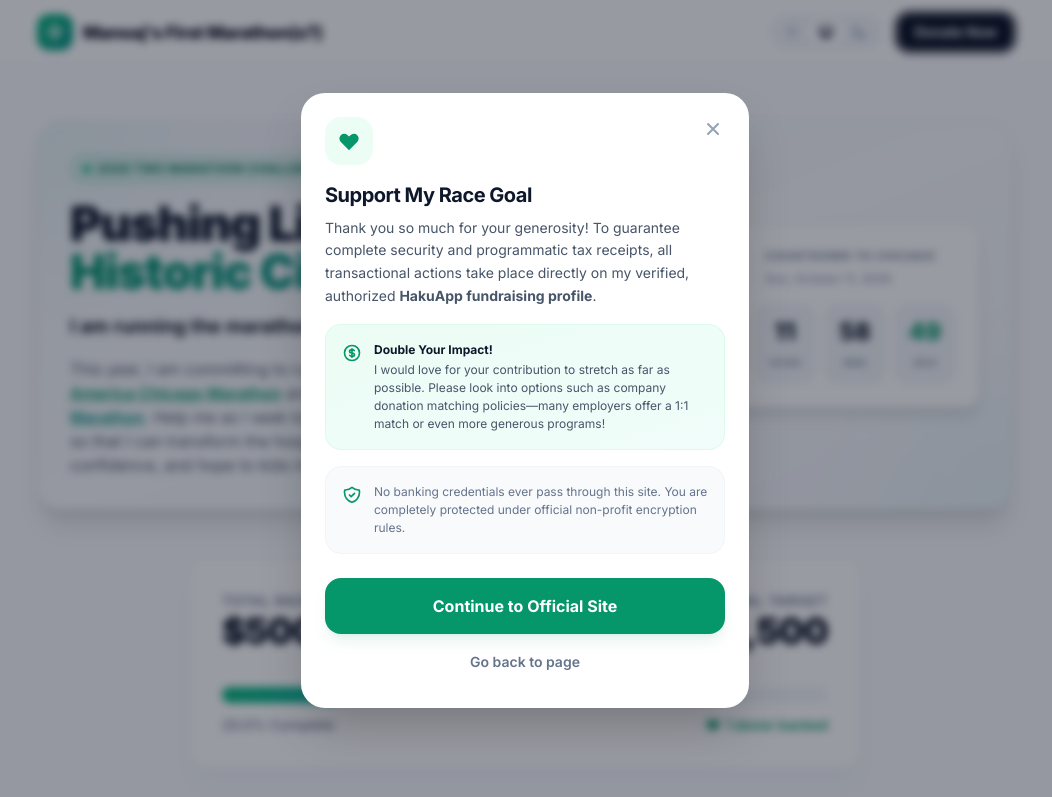
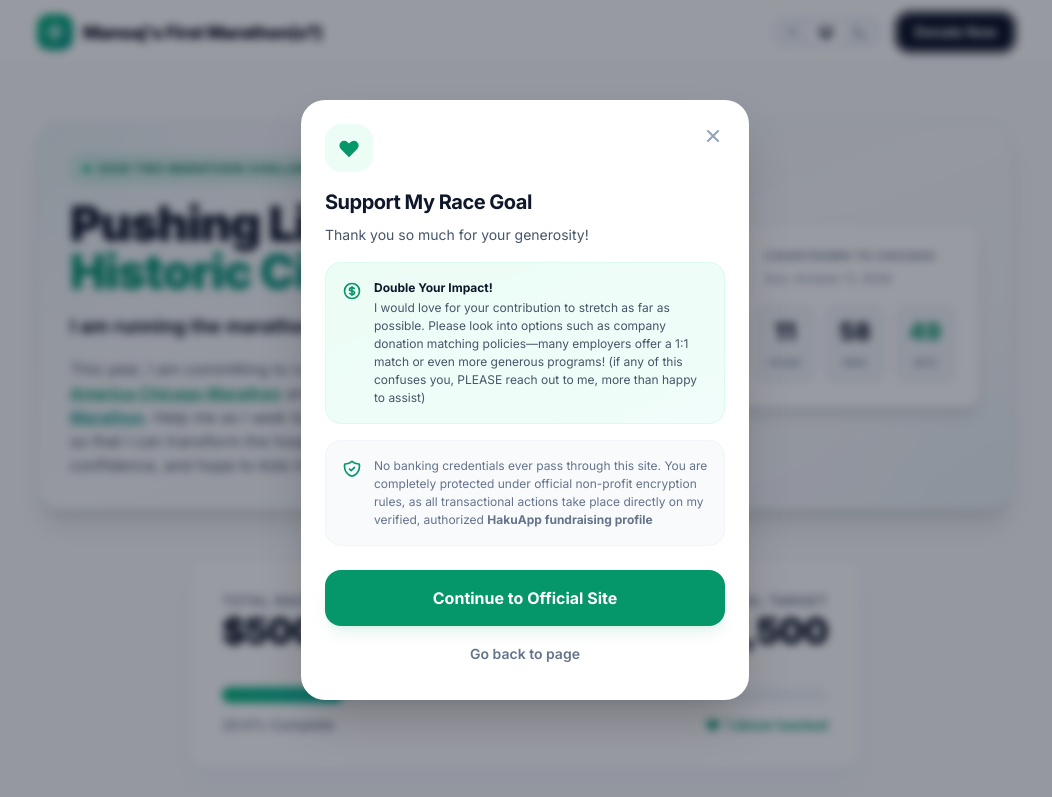
Before and after one commit to manoajk/manoajk.github.io, a plain HTML site: page index.html in a window 1280 px wide. Both pictures are taken after a click on the button "Donate Now". Shown: the top 797 px of the page, without its empty margins (115-1167 px from the left). Drawn offline with nearby package versions, Linux system fonts and the light colour scheme; grey boxes are pictures that could not be loaded.

Commit message:
Copy changes

```diff
--- a/index.html
+++ b/index.html
@@ -350,7 +350,7 @@
             Make It Fun & Interactive
           </h2>
           <p class="text-slate-600 dark:text-slate-400 leading-relaxed text-sm sm:text-base">
-            I would love for your support in any way possible. So many of you have cheered me on and helped me get to where I am right now. I have added some instructions in the "Donate Now" section, and I would love for this process to be as fun and involved as possible. I am open to the possibility of some challenges/recognition as a part of this process, such as running X miles in honor of you (or a person/organization/cause that is important to you) or maybe even trying to clear as many cookies as possible. Whether it's your ability to contribute financially, words of encouragement, or anything else to keep me going, I would love to make you all proud and to support thousands of kids in hospitals through Open Heart Magic.
+            I would love for your support in any way possible. So many of you have cheered me on and helped me get to where I am right now. I have added some instructions in the "Donate Now" section, and I would love for this process to be as fun and involved as possible. I am open to the possibility of some challenges/recognition as a part of this process (you can get creative), such as running X miles in honor of you (or a person/organization/cause that is important to you) or maybe even trying to get me to eat as many cookies as possible in one sitting. Whether it's your ability to contribute financially, words of encouragement, or anything else to keep me going, I would love to make you all proud and to support thousands of kids in hospitals through Open Heart Magic.
           </p>
         </div>
       </div>
@@ -671,7 +671,7 @@
         <div>
           <h4 id="modal-title" class="text-xl font-bold text-slate-900 dark:text-white tracking-tight">Support My Race Goal</h4>
           <p class="text-slate-600 dark:text-slate-400 text-sm mt-2 leading-relaxed">
-            Thank you so much for your generosity! To guarantee complete security and programmatic tax receipts, all transactional actions take place directly on my verified, authorized <strong>HakuApp fundraising profile</strong>.
+            Thank you so much for your generosity!
           </p>
         </div>
         <div class="bg-gradient-to-br from-emerald-50 to-teal-50 dark:from-slate-950 dark:to-emerald-950/20 border border-emerald-100/60 dark:border-emerald-950 p-4 rounded-2xl flex items-start gap-3">
@@ -680,7 +680,7 @@
           </svg>
           <div class="text-xs text-slate-600 dark:text-slate-300 leading-normal">
             <strong class="text-slate-900 dark:text-white font-bold block mb-0.5">Double Your Impact!</strong>
-            I would love for your contribution to stretch as far as possible. Please look into options such as company donation matching policies—many employers offer a 1:1 match or even more generous programs!
+            I would love for your contribution to stretch as far as possible. Please look into options such as company donation matching policies—many employers offer a 1:1 match or even more generous programs! (if any of this confuses you, PLEASE reach out to me, more than happy to assist)
           </div>
         </div>
         <div class="bg-slate-50 dark:bg-slate-950 border border-slate-100 dark:border-slate-800/80 p-4 rounded-2xl flex items-start gap-3">
@@ -688,7 +688,7 @@
             <path stroke-linecap="round" stroke-linejoin="round" d="M9 12l2 2 4-4m5.618-4.016A11.955 11.955 0 0112 2.944a11.955 11.955 0 01-8.618 3.04A12.02 12.02 0 003 9c0 5.591 3.824 10.29 9 11.622 5.176-1.332 9-6.03 9-11.622 0-1.042-.133-2.052-.382-3.016z"></path>
           </svg>
           <div class="text-xs text-slate-500 dark:text-slate-400 leading-normal">
-            No banking credentials ever pass through this site. You are completely protected under official non-profit encryption rules.
+            No banking credentials ever pass through this site. You are completely protected under official non-profit encryption rules, as all transactional actions take place directly on my verified, authorized <strong>HakuApp fundraising profile</strong>
           </div>
         </div>
         <div class="pt-2">
```
